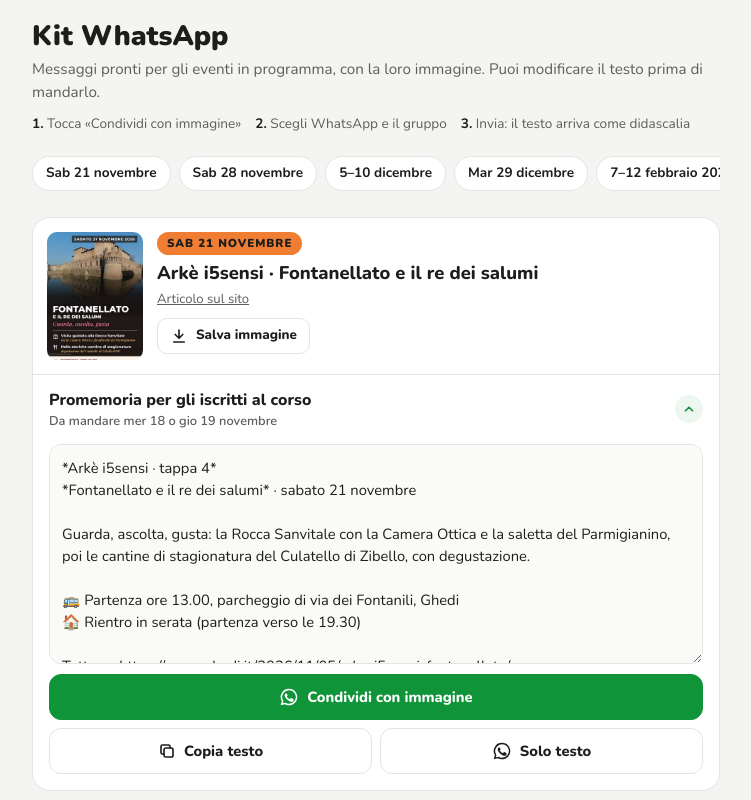
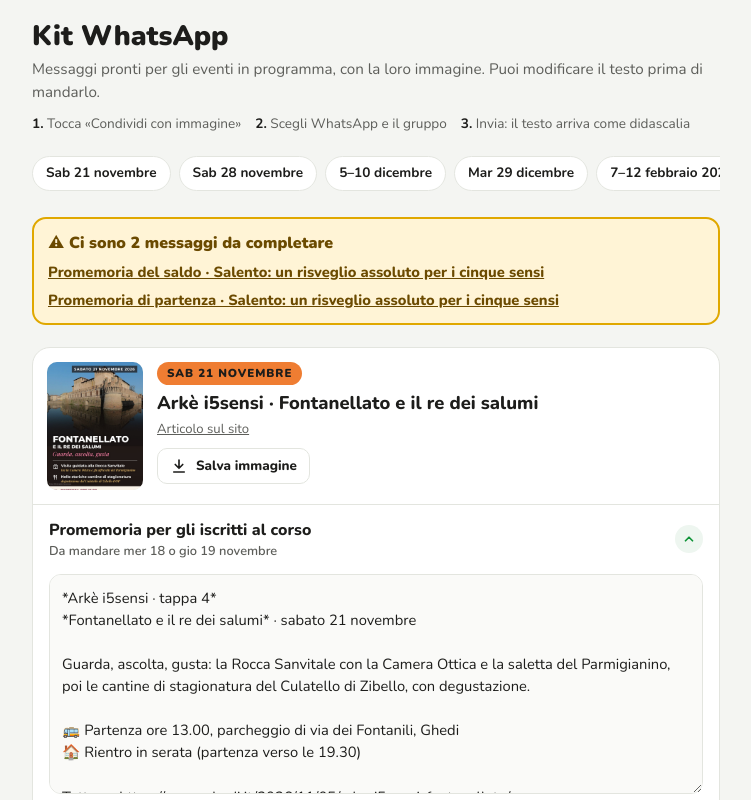
Before and after one commit to nexusghedi/kit-social, a plain HTML site: page index.html in a window 1280 px wide. Shown: the top 800 px of the page, without its empty margins (264-1015 px from the left). Drawn offline with nearby package versions, Linux system fonts and the light colour scheme.

Commit message:
Segnala e blocca i messaggi con parti da completare
Co-Authored-By: Claude Opus 5.5 <noreply@anthropic.com>
Claude-Session: https://claude.ai/code/session_01RE5ewqrLahPzZRPKk1gLcA

```diff
--- a/index.html
+++ b/index.html
@@ -13,17 +13,17 @@
   --bg:#f4f5f2; --card:#ffffff; --fg:#1d1d1b; --muted:#5d5e5a; --line:#e3e5df;
   --wa:#109439; --wa-fg:#ffffff; --soft:#eef6f0; --warn-bg:#fff4d6; --warn-fg:#6b4a00;
   --viaggi:#ef7d32; --conf:#f8ba32; --corsi:#0163a5; --verde:#109439;
-  --field:#fafaf8;
+  --field:#fafaf8; --warn-line:#e0a800;
   --font:'Nunito',system-ui,-apple-system,'Segoe UI',Roboto,sans-serif;
 }
 @media (prefers-color-scheme: dark){:root:not([data-theme="light"]){
   --bg:#151614; --card:#1f201d; --fg:#f1f1ec; --muted:#a9aaa3; --line:#33352f;
   --wa:#25a84a; --wa-fg:#ffffff; --soft:#1d2a20; --warn-bg:#3a3018; --warn-fg:#f3d58a;
-  --field:#191a17; color-scheme:dark}}
+  --field:#191a17; --warn-line:#a07a10; color-scheme:dark}}
 :root[data-theme="dark"]{
   --bg:#151614; --card:#1f201d; --fg:#f1f1ec; --muted:#a9aaa3; --line:#33352f;
   --wa:#25a84a; --wa-fg:#ffffff; --soft:#1d2a20; --warn-bg:#3a3018; --warn-fg:#f3d58a;
-  --field:#191a17; color-scheme:dark}
+  --field:#191a17; --warn-line:#a07a10; color-scheme:dark}
 *{box-sizing:border-box}
 body{margin:0}
 :root{padding-top:env(safe-area-inset-top,0px);padding-bottom:env(safe-area-inset-bottom,0px)}
@@ -60,7 +60,15 @@ details[open] summary .freccia{transform:rotate(180deg)}
 .corpo{padding:0 16px 16px;display:flex;flex-direction:column;gap:10px}
 textarea{width:100%;min-height:220px;resize:vertical;border:1px solid var(--line);border-radius:12px;background:var(--field);color:var(--fg);font:inherit;font-size:.92rem;line-height:1.5;padding:12px}
 textarea:focus-visible{outline:2px solid var(--wa);outline-offset:1px}
-.avviso{margin:0;background:var(--warn-bg);color:var(--warn-fg);border-radius:10px;padding:8px 12px;font-size:.85rem;font-weight:700}
+.avviso{margin:0;background:var(--warn-bg);color:var(--warn-fg);border:2px solid var(--warn-line);border-radius:12px;padding:10px 12px;font-size:.9rem;font-weight:800;display:flex;flex-direction:column;gap:6px}
+.avviso ul{margin:0;padding:0;list-style:none;display:flex;flex-wrap:wrap;gap:6px}
+.avviso li{background:var(--card);color:var(--fg);border:1px dashed var(--warn-line);border-radius:8px;padding:2px 8px;font-weight:700;font-size:.85rem}
+.sospesi{background:var(--warn-bg);color:var(--warn-fg);border:2px solid var(--warn-line);border-radius:14px;padding:12px 14px;display:flex;flex-direction:column;gap:6px;font-weight:700;font-size:.92rem}
+.sospesi strong{font-weight:900;font-size:1rem}
+.sospesi a{color:inherit;font-weight:800}
+.ev-avviso{margin:0;padding:8px 16px;background:var(--warn-bg);color:var(--warn-fg);font-weight:800;font-size:.85rem;border-top:1px solid var(--line)}
+.btn.bloccato{opacity:.4;cursor:not-allowed}
+details.dacompletare>summary{background:var(--warn-bg)}
 .azioni{display:grid;grid-template-columns:1fr 1fr;gap:8px}
 .azioni [data-condividi]{grid-column:1/-1}
 .btn{appearance:none;border:1px solid var(--line);background:var(--card);color:var(--fg);border-radius:12px;padding:11px 12px;font:inherit;font-weight:800;font-size:.92rem;display:inline-flex;align-items:center;justify-content:center;gap:8px;cursor:pointer;text-decoration:none;min-height:46px}
@@ -89,6 +97,7 @@ footer{color:var(--muted);font-size:.82rem}
     </ul>
   </header>
   <nav id="indice" aria-label="Eventi"></nav>
+  <div class="sospesi" id="sospesi" role="status" hidden></div>
   <main id="eventi" style="display:flex;flex-direction:column;gap:22px"></main>
   <footer>Le parti tra [quadre] vanno completate prima dell'invio. Le modifiche al testo restano su questo telefono.</footer>
 </div>
@@ -257,14 +266,15 @@ function render(){
     <div class="img-azioni"><button class="btn piccolo" data-salva="${e.id}">${ICO.img}Salva immagine</button></div>
    </div>
   </div>
+  <p class="ev-avviso" data-evavviso hidden></p>
   <div class="msgs">
    ${e.msgs.map((m,i)=>{const k=`kit:${e.id}:${m.id}`;const t=store.get(k)??m.t;const n=nQuadre(t);return `
    <details ${i===0?'open':''}>
-    <summary><span class="tit">${esc(m.label)}<span class="quando-invio">${esc(m.inv)}</span></span>${n?`<span class="badge" data-badge>DA COMPLETARE</span>`:''}<span class="freccia">${ICO.giu}</span></summary>
+    <summary><span class="tit">${esc(m.label)}<span class="quando-invio">${esc(m.inv)}</span></span><span class="freccia">${ICO.giu}</span></summary>
     <div class="corpo">
      <label class="sr" for="${e.id}-${m.id}" hidden>${esc(m.label)}</label>
      <textarea id="${e.id}-${m.id}" data-k="${k}" data-ev="${e.id}" data-m="${m.id}">${esc(t)}</textarea>
-     <p class="avviso" data-avviso ${n?'':'hidden'}>Completa le parti tra [quadre] prima di mandarlo.</p>
+     <div class="avviso" data-avviso hidden><span>⚠ Non ancora pronto: completa queste parti, poi potrai inviarlo.</span><ul></ul></div>
      <div class="azioni">
       <button class="btn wa" data-condividi>${ICO.wa}Condividi con immagine</button>
       <button class="btn" data-copia>${ICO.copy}Copia testo</button>
@@ -277,24 +287,44 @@ function render(){
  </section>`).join('');
 }
 render();
+document.querySelectorAll('textarea[data-k]').forEach(aggiorna);
 
 document.addEventListener('input',ev=>{
  const ta=ev.target.closest('textarea[data-k]');if(!ta)return;
  store.set(ta.dataset.k,ta.value);aggiorna(ta);
 });
 function aggiorna(ta){
- const c=ta.closest('.corpo');const n=nQuadre(ta.value);
- c.querySelector('[data-avviso]').hidden=!n;
+ const c=ta.closest('.corpo');const parti=ta.value.match(/\[[^\]]+\]/g)||[];const n=parti.length;
+ const av=c.querySelector('[data-avviso]');av.hidden=!n;
+ av.querySelector('ul').innerHTML=parti.map(x=>`<li>${esc(x)}</li>`).join('');
  c.querySelector('[data-wa]').href='https://wa.me/?text='+encodeURIComponent(ta.value);
+ c.querySelectorAll('.azioni .btn:not([data-salva])').forEach(bt=>{bt.classList.toggle('bloccato',!!n);bt.setAttribute('aria-disabled',n?'true':'false')});
  c.querySelector('[data-ripristina]').hidden=store.get(ta.dataset.k)===null;
- const s=ta.closest('details').querySelector('summary');let b=s.querySelector('[data-badge]');
+ const d=ta.closest('details');d.classList.toggle('dacompletare',!!n);
+ const s=d.querySelector('summary');let b=s.querySelector('[data-badge]');
  if(n&&!b){b=document.createElement('span');b.className='badge';b.dataset.badge='';b.textContent='DA COMPLETARE';s.insertBefore(b,s.lastElementChild)}
  if(!n&&b)b.remove();
+ riepilogo();
+}
+function riepilogo(){
+ const lista=[];
+ document.querySelectorAll('.evento').forEach(sec=>{
+  const tas=[...sec.querySelectorAll('textarea')].filter(t=>nQuadre(t.value));
+  const ea=sec.querySelector('[data-evavviso]');ea.hidden=!tas.length;
+  ea.textContent=tas.length?`⚠ ${tas.length===1?'1 messaggio':tas.length+' messaggi'} da completare prima dell'invio`:'';
+  tas.forEach(t=>lista.push({id:t.id,ev:sec.querySelector('h2').textContent,m:t.closest('details').querySelector('.tit').firstChild.textContent}));
+ });
+ const el=$('#sospesi');el.hidden=!lista.length;
+ el.innerHTML=lista.length?`<strong>⚠ ${lista.length===1?'C\'è un messaggio':'Ci sono '+lista.length+' messaggi'} da completare</strong>`+lista.map(x=>`<a href="#${x.id}" data-vai="${x.id}">${esc(x.m)} · ${esc(x.ev)}</a>`).join(''):'';
 }
 document.addEventListener('click',async ev=>{
  const z=ev.target.closest('[data-zoom]');
  if(z){const zm=$('#zoom');zm.querySelector('img').src=z.src;zm.hidden=false;return}
  if(ev.target.closest('#zoom')){$('#zoom').hidden=true;return}
+ const vai=ev.target.closest('[data-vai]');
+ if(vai){ev.preventDefault();const t=document.getElementById(vai.dataset.vai);t.closest('details').open=true;t.scrollIntoView({behavior:'smooth',block:'center'});setTimeout(()=>t.focus({preventScroll:true}),400);return}
+ const blk=ev.target.closest('.btn.bloccato');
+ if(blk){ev.preventDefault();const t=blk.closest('.corpo').querySelector('textarea');toast('Prima completa le parti tra [quadre]');t.focus();return}
  const cp=ev.target.closest('[data-copia]');
  if(cp){const ta=cp.closest('.corpo').querySelector('textarea');
   try{await navigator.clipboard.writeText(ta.value);toast('Testo copiato')}
```
